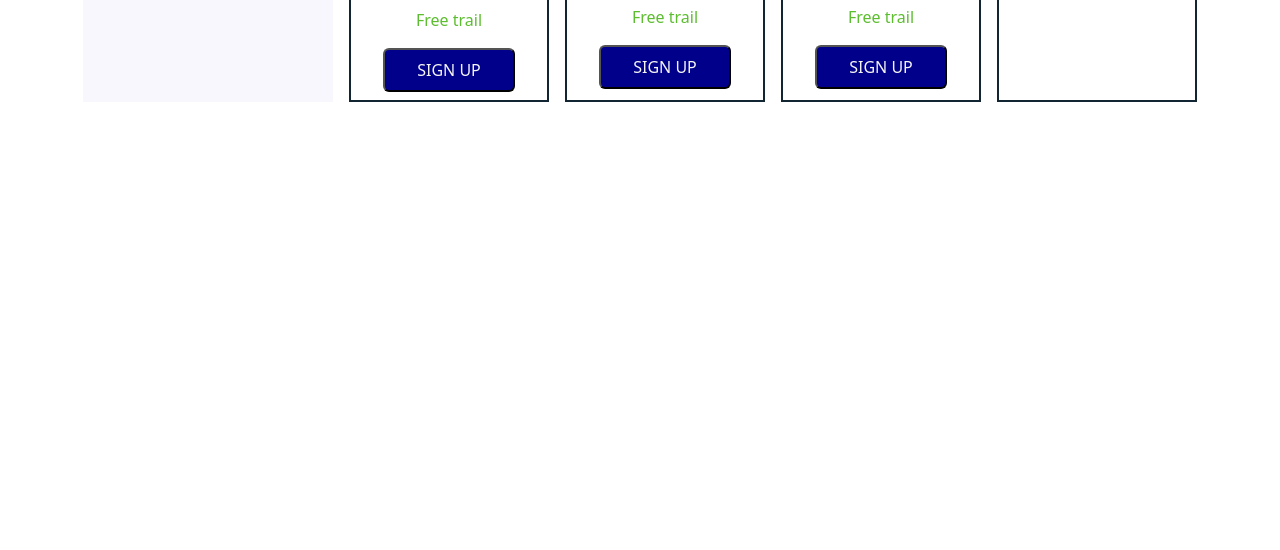
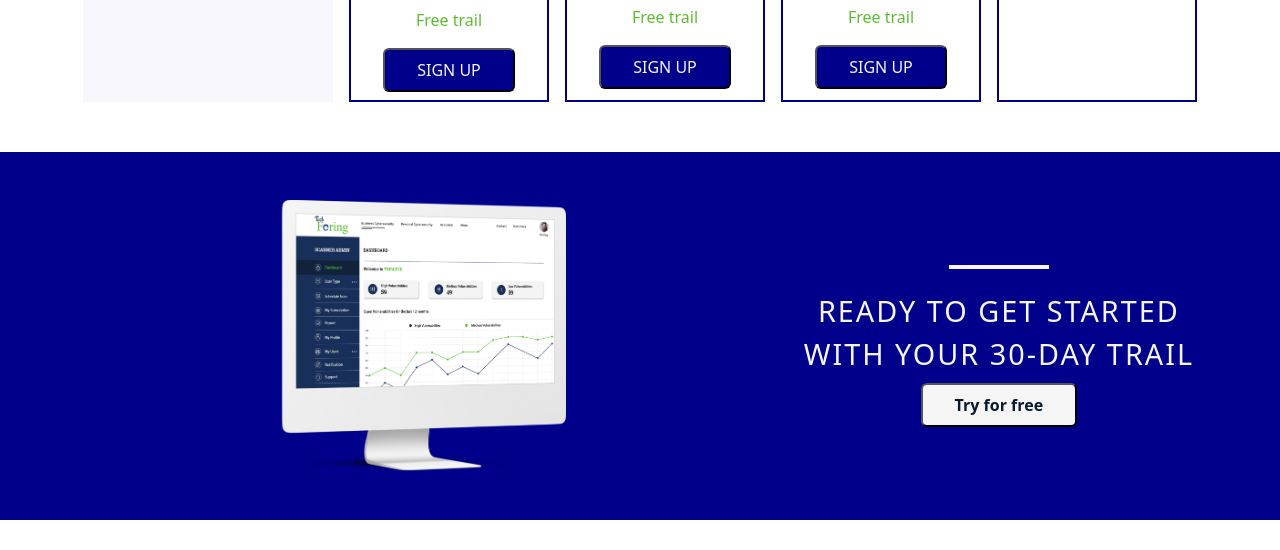
Before and after one commit to RakibRahman/bs5, a plain HTML site: page index.html in a window 1280 px wide. Shown: the part 4649-5199 px from the top of the page. Before the commit the page ends 4801 px from the top, so only its background shows below. Drawn offline with Linux system fonts and the light colour scheme.

Commit message:
banner done

```diff
--- a/index.html
+++ b/index.html
@@ -307,6 +307,7 @@
           </div>
         </div>
       </section>
+
       <!-- pricing -->
       <section class="pricing">
         <div class="bdr-top"></div>
@@ -398,6 +399,18 @@
           <img src="Images/icons/right-arrow.png" alt="arrow" />
         </div>
       </section>
+
+      <!-- banner -->
+      <section class="banner">
+        <div class="logo">
+          <img src="Images/desktop-mockup.png" alt="desktop" />
+        </div>
+        <div class="start">
+          <div class="bdr-top"></div>
+          <h1>READY TO GET STARTED WITH YOUR 30-DAY TRAIL</h1>
+          <button>Try for free</button>
+        </div>
+      </section>
     </main>
     <script src="bootstrap/js/bootstrap.js"></script>
     <script src="app.js"></script>
--- a/scss/_base.scss
+++ b/scss/_base.scss
@@ -12,5 +12,5 @@
 $color1: whitesmoke;
 $color2: #091a2e;
 $color3: #5cbd2f;
-$color4: #122533;
-$color5: #F8F7FD;
+$color4: #00008b;
+$color5: #f8f7fd;
--- a/scss/_review-price-resources.scss
+++ b/scss/_review-price-resources.scss
@@ -159,3 +159,56 @@
     }
   }
 }
+
+//BANNER
+
+.banner {
+  text-align: center;
+  background: $color4;
+  padding: 2rem 4rem;
+  color: $color1;
+  margin: 20px 0 30px;
+  .logo {
+    img {
+      @extend %img-responsive;
+      width: 60%;
+    }
+  }
+  .start {
+    .bdr-top {
+      @extend %top-bdr;
+      border-color: $color1;
+      margin-top: 20px;
+      margin-bottom: 20px;
+    }
+    h1 {
+      letter-spacing: 2px;
+      font-size: 1.5rem;
+      line-height: 1.5;
+    }
+    button {
+      padding: 0.5rem 2rem;
+      background: $color1;
+      color: $color2;
+      border-radius: 6px;
+      font-weight: bold;
+    }
+  }
+  @media screen and (min-width: 990px) {
+    display: flex;
+    justify-content: center;
+    align-items: center;
+    padding: 3rem 4rem;
+
+    .logo {
+      img {
+        width: 40%;
+      }
+    }
+    .start {
+      h1 {
+        font-size: 1.8rem;
+      }
+    }
+  }
+}
```
Also changed, not shown: css/style.css, 1 other file.
